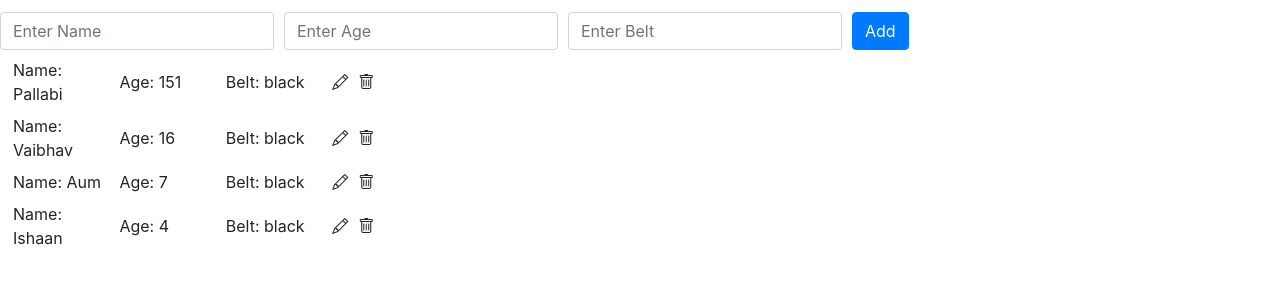
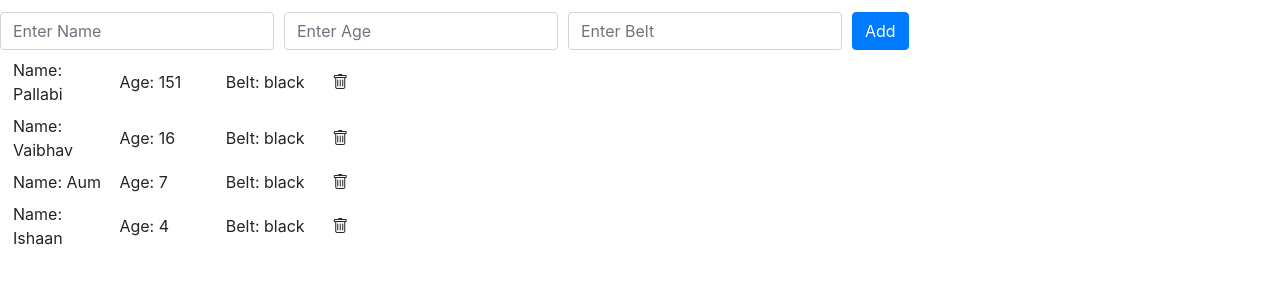
Before and after one commit to vabnix/react-ninja-project-learn, a React (Create React App) app: page / in a window 1280 px wide. Shown: the part 358-642 px from the top of the page. Built offline with nearby package versions, Linux system fonts and the light colour scheme.

Commit message:
adding delete ninja functionality

```diff
--- a/src/App.js
+++ b/src/App.js
@@ -21,6 +21,15 @@ class App extends Component {
       ninjas: ninjas
      })
   }
+  deleteNinja = (id) => {
+    console.log(id);
+    let ninjas = this.state.ninjas.filter(ninja => {
+      return ninja.id !== id
+    });
+    this.setState({
+      ninjas: ninjas
+    })
+  }
   render() {
     return (
       <div className="App">
@@ -34,7 +43,7 @@ class App extends Component {
           <hr className="my-4" />
         </div>
         <AddNinja addNinja={this.AddNinja} />
-        <Ninja ninjas={this.state.ninjas} />
+        <Ninja ninjas={this.state.ninjas}  deleteNinja={this.deleteNinja}/>
       </div>
     );
   }
--- a/src/Ninja.js
+++ b/src/Ninja.js
@@ -1,7 +1,6 @@
 import React from "react";
 
-const Ninja = (props) => {
-  const { ninjas } = props;
+const Ninja = ({ninjas, deleteNinja}) => {
   const ninjaList = ninjas.map((ninja) => {
     return (
       <div className="form-row align-items-center ml-2 mb-2" key={ninja.id}>
@@ -9,10 +8,7 @@ const Ninja = (props) => {
         <div className="col-md-1">Age: {ninja.age}</div>
         <div className="col-md-1">Belt: {ninja.belt}</div>
         <div className="col-auto">
-          <i type="submit" className="bi bi-pencil"></i>
-        </div>
-        <div className="col-auto">
-          <i type="submit" className="bi bi-trash"></i>
+          <i type="submit" className="bi bi-trash" onClick={() => deleteNinja(ninja.id)}></i>
         </div>
       </div>
     );
```
